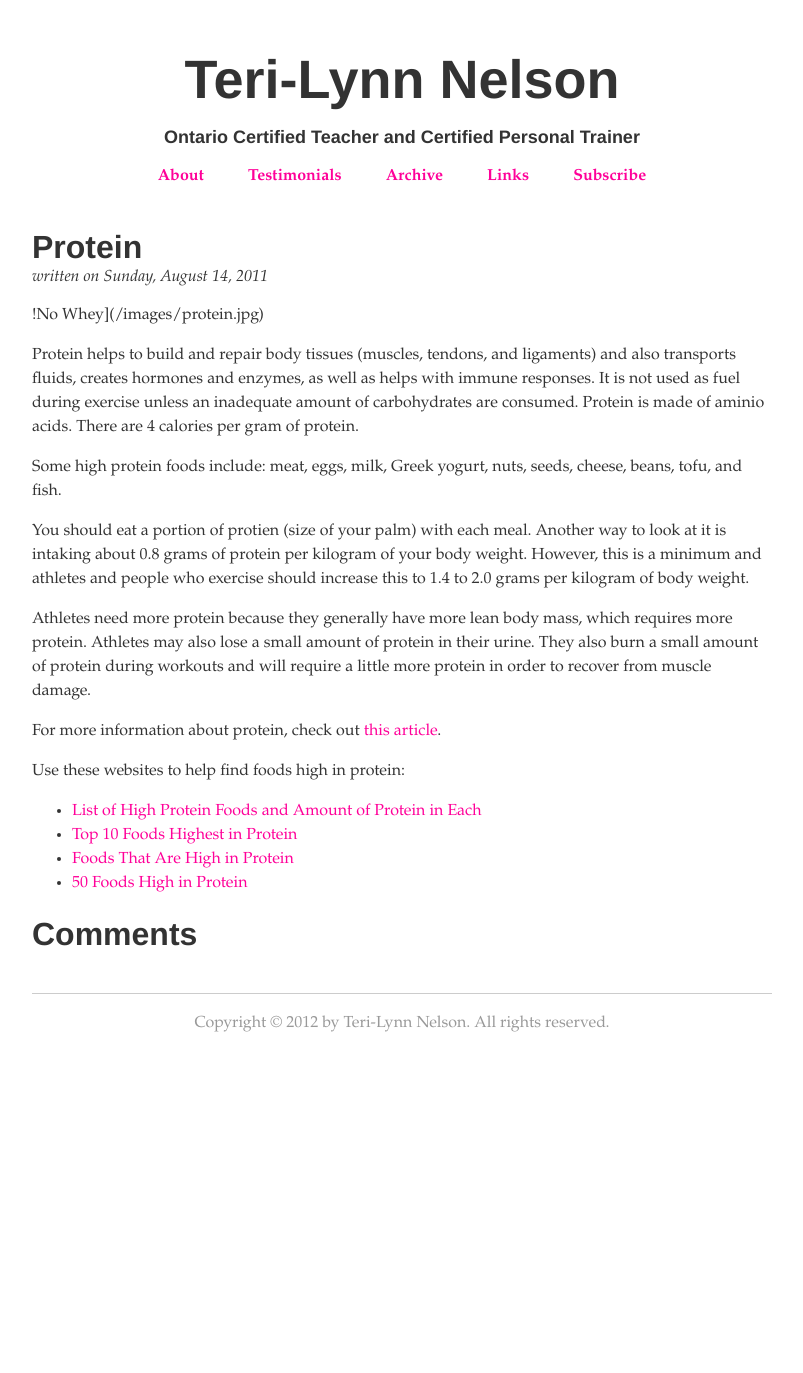
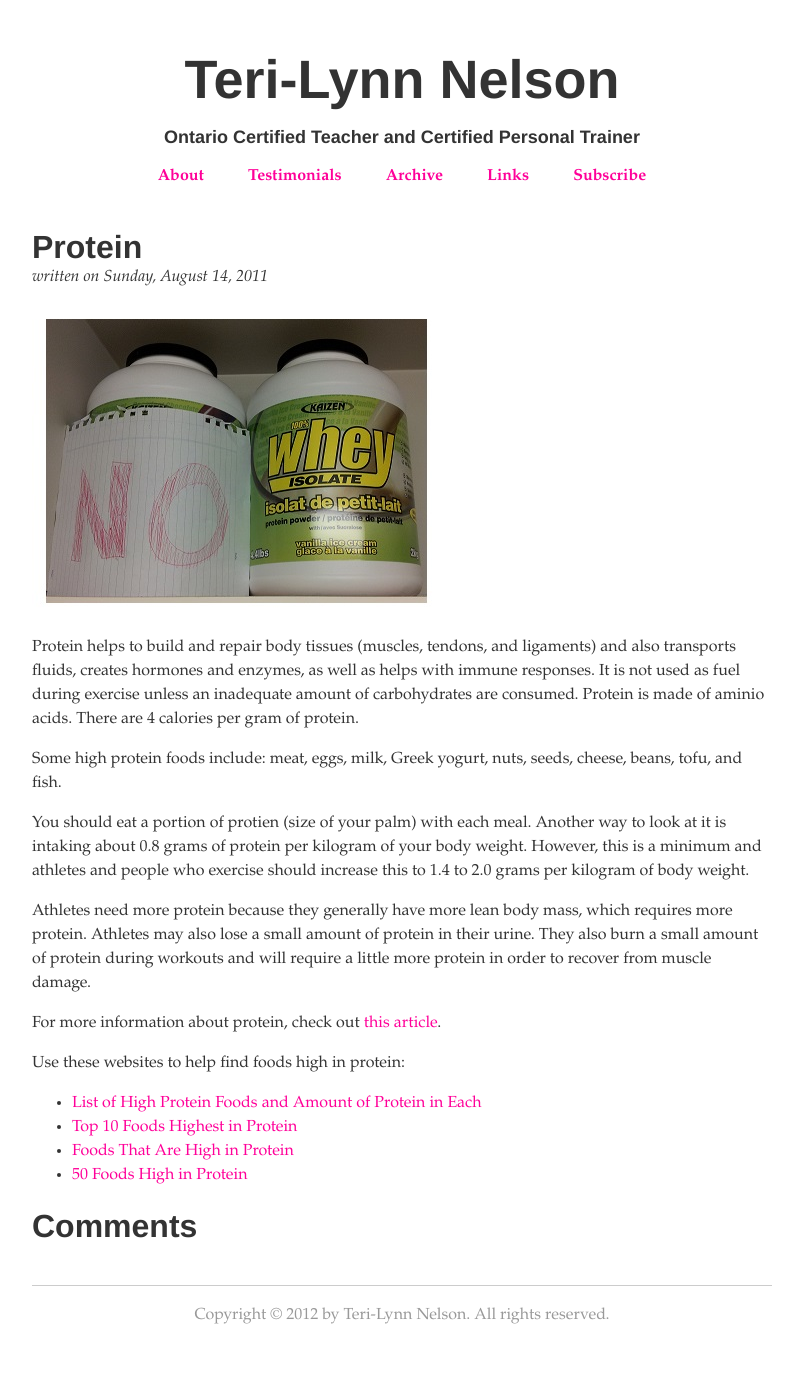
Before and after one commit to teri-lynn/teri-lynn.github.com, a Jekyll site: the page built from _posts/2011-08-14-protein.md, in a window 1280 px wide. Shown: the whole page, without its empty margins (238-1041 px from the left). Built offline with Jekyll 4.4.1, drawn with Linux system fonts in a browser that asks for light colours; some web fonts are replaced; Markdown is read by kramdown in place of the engine named in the settings; before the commit the page ends 1081 px from its top, so only the background shows below that.

Commit message:
Fixed Picture

```diff
--- a/_posts/2011-08-14-protein.md
+++ b/_posts/2011-08-14-protein.md
@@ -8,7 +8,7 @@ tags:
   - calories
   - nutrition
 ---
-!No Whey](/images/protein.jpg)
+![No Whey](/images/protein.jpg)
 
 Protein helps to build and repair body tissues (muscles, tendons, and
 ligaments) and also transports fluids, creates hormones and enzymes, as well
```
Also changed, not shown: images/protein.jpg (added).
